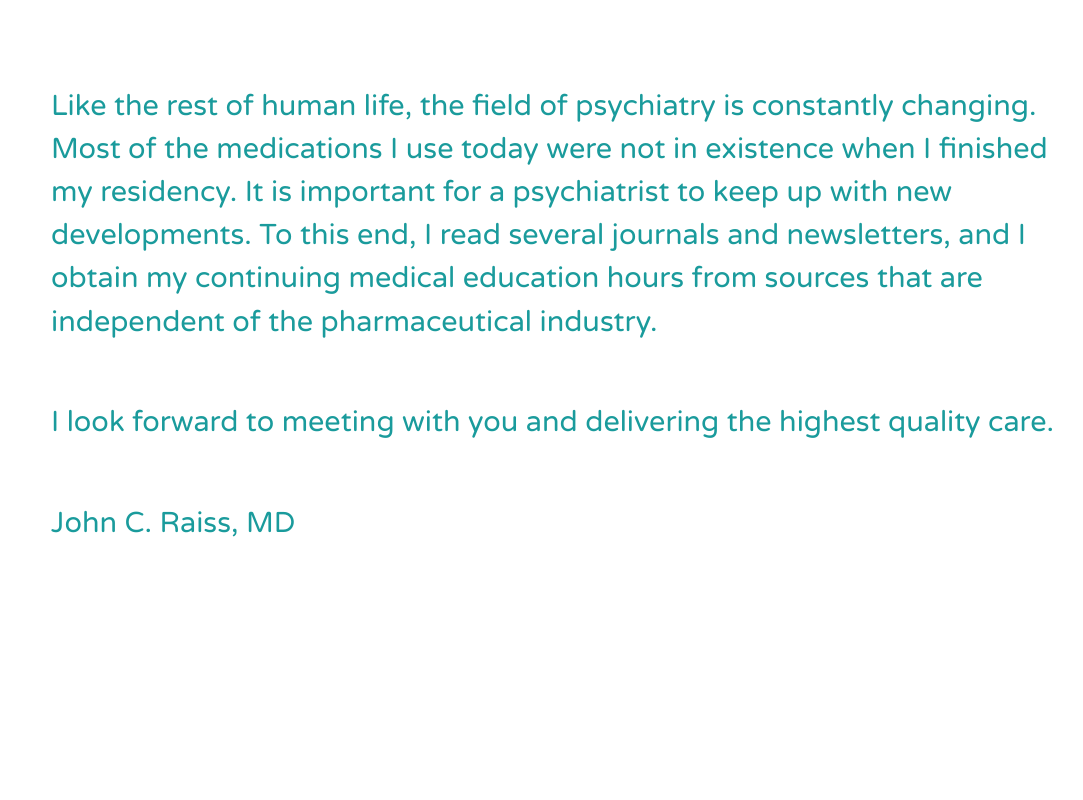
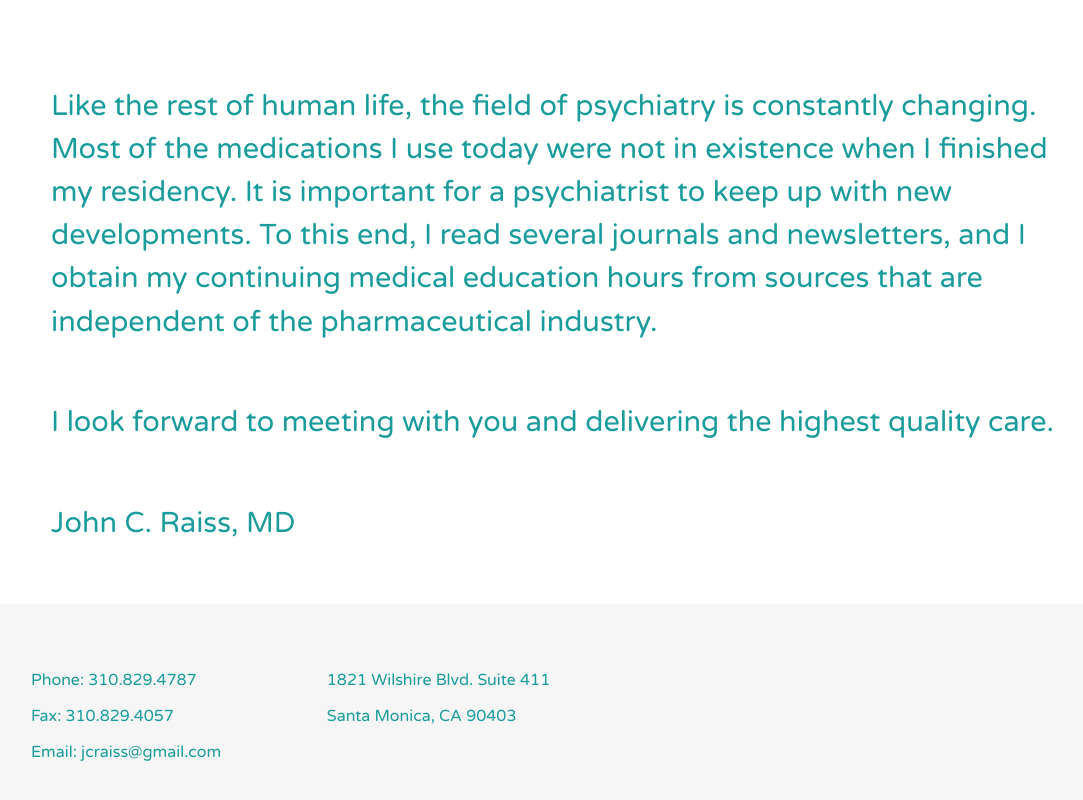
Before and after one commit to gg-1414/johnraissmd, a React (Create React App) app: page / in a window 1280 px wide. Shown: the part 924-1724 px from the top of the page, without its empty margins (67-1150 px from the left). Before the commit the page ends 1528 px from the top, so only its background shows below. Built offline with nearby package versions, Linux system fonts and the light colour scheme; the HTML template or start-up script is replaced by a standard one.

Commit message:
added footer

```diff
--- a/src/App.js
+++ b/src/App.js
@@ -12,17 +12,18 @@ class App extends Component {
   }
 
   componentDidMount() {
-    window.addEventListener('scroll', throttle(300, this.handleScroll))
+    window.addEventListener('scroll', throttle( 300, this.handleScroll ))
   }
 
   // Here lies sticky-shrink header scroll event listener
   handleScroll = () => {
-    let scrollPosition = Math.round(window.scrollY);
+    console.log('throttled')
+    let scrollPosition = Math.round( window.scrollY );
 
-    if (scrollPosition > 300){ // if scrolled past 300px, add header--sticky-shrink class
-      document.querySelector('header').classList.add('header--sticky-shrink');
+    if (scrollPosition > 250){ // if scrolled past 300px, add header--sticky-shrink class
+      document.querySelector( 'header' ).classList.add( 'header--sticky-shrink' );
     } else { // if not, remove header--sticky-shrink class from header
-        document.querySelector('header').classList.remove('header--sticky-shrink');
+        document.querySelector( 'header' ).classList.remove( 'header--sticky-shrink' );
     }
   }
 
--- a/src/components/Footer.jsx
+++ b/src/components/Footer.jsx
@@ -1,8 +1,17 @@
 import React from 'react';
+import '../stylesheets/Footer.css'
 
 const Footer = () => (
   <footer>
-
+    <div>
+      <p>Phone: 310.829.4787</p>
+      <p>Fax: 310.829.4057</p>
+      <p>Email: jcraiss@gmail.com</p>
+    </div>
+    <div>
+      <p>1821 Wilshire Blvd. Suite 411</p>
+      <p>Santa Monica, CA 90403</p>
+    </div>
   </footer>
 );
 
--- a/src/components/Home.jsx
+++ b/src/components/Home.jsx
@@ -9,7 +9,7 @@ const Home = () => (
       <h1>Child and Adult Psychiatry & Psychopharmacology</h1>
     </div>
     <section className="home__description">
-      <h2 style={{paddingLeft:'350px'}}>I am a licensed physician who is board certified in two medical specialties: general psychiatry and child & adolescent psychiatry.</h2>
+      <h2 style={{ paddingLeft:'350px' }}>I am a licensed physician who is board certified in two medical specialties: general psychiatry and child & adolescent psychiatry.</h2>
       <p>The disorders I diagnose and treat include:</p>
       <ul>
         <li><a href="#">Mood Disorders</a></li>
--- /dev/null
+++ b/src/stylesheets/Footer.css
@@ -0,0 +1,15 @@
+footer {
+	width: 100%;
+	background: #f6f6f6;
+	padding: 50px;
+	display: flex;
+	flex-direction: row;
+	flex-wrap: wrap;
+	justify-content: flex-start;
+	align-items: flex-start;
+}
+
+footer > div {
+	width: 21%;
+	margin-left: 3em;
+}
--- a/src/stylesheets/Header.css
+++ b/src/stylesheets/Header.css
@@ -6,6 +6,7 @@ header {
   left: 0;
   width: 100%;
   background: #f4f4f4;
+  box-shadow: 0 0 5px #d5d5d5;
   z-index: 10000;
   height: 180px;
   overflow: hidden;
@@ -61,7 +62,7 @@ header nav button:hover {
 /* Here starts sticky-shrink effect class code */
 
 header.header--sticky-shrink {
-  height: 90px;
+  height: 95px;
 }
 
 header.header--sticky-shrink h1,
@@ -111,7 +112,7 @@ header.header--sticky-shrink h1 {
 
   header.header--sticky-shrink h1 {
     font-size: 2em;
-    padding-top: 2px;
+    padding-top: 5px;
   }
 
   header.header--sticky-shrink nav button {
```
